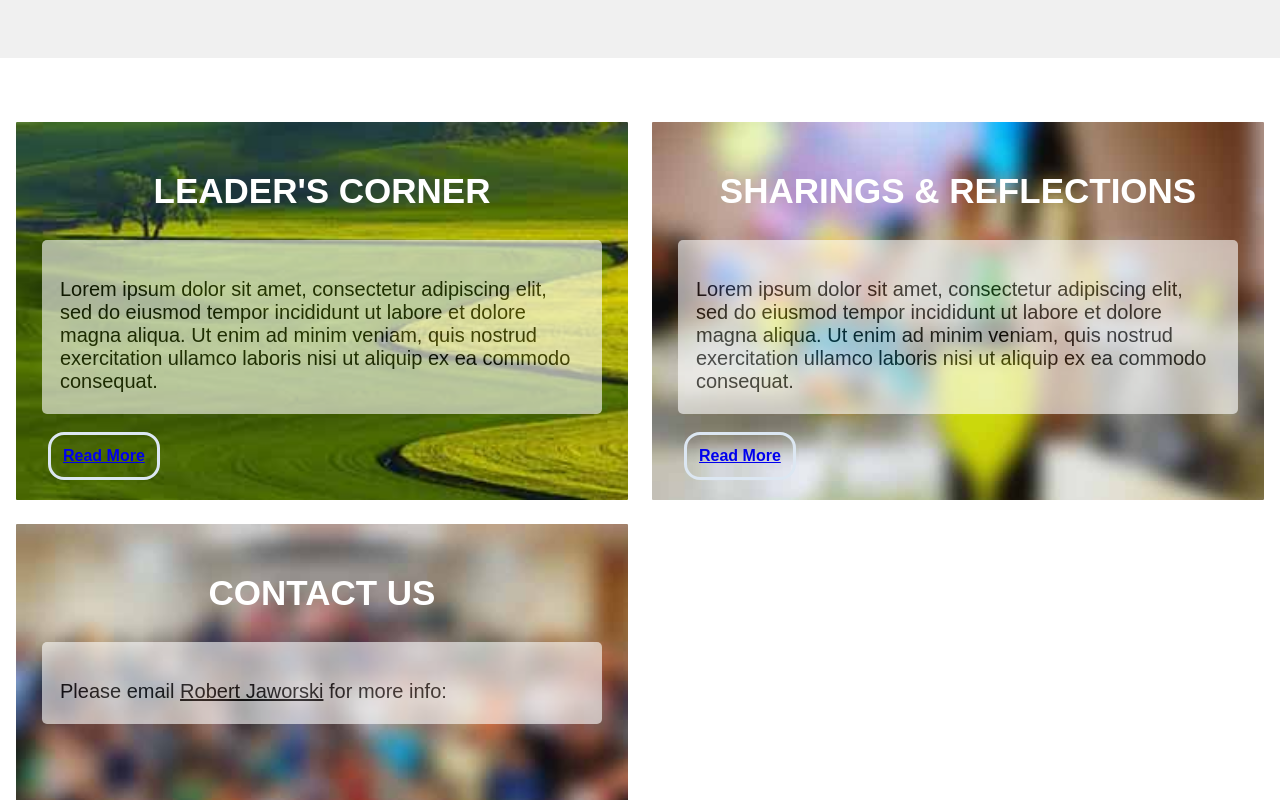
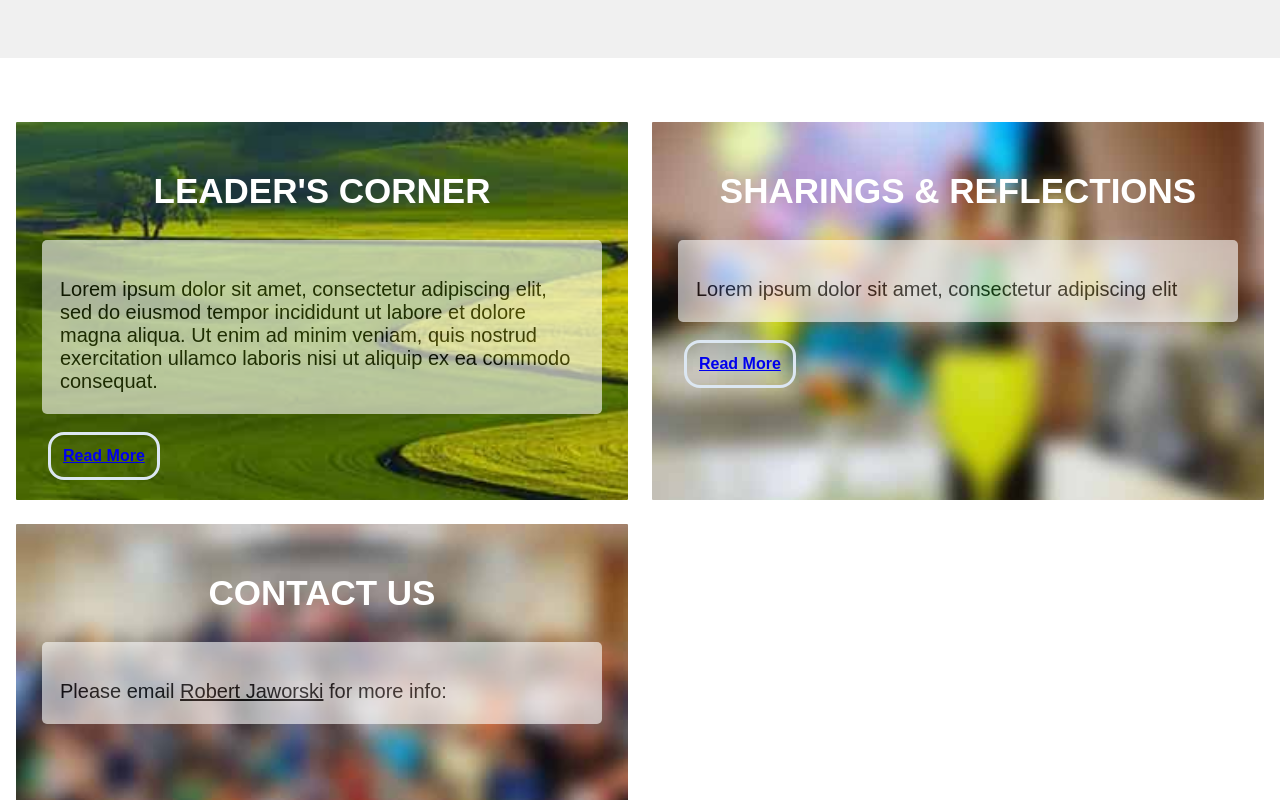
Before and after one commit to dmoralestech/gods-light, a React (Create React App) app: page / in a window 1280 px wide. Shown: the part 3240-4040 px from the top of the page. Built offline with nearby package versions, Linux system fonts and the light colour scheme; a web font is replaced by a local one.

Commit message:
refactor Panel

```diff
--- a/src/App.js
+++ b/src/App.js
@@ -132,6 +132,13 @@ const EventList = () => (
   </ul>
 );
 
+const ContactUs = () => (
+  <p>
+    Please email <a className="email" href="mailto:jawo@ginebra.com?Subject=Ginebra">Robert
+    Jaworski</a> for more info:
+  </p>
+);
+
 const Main = () => (
   <div className="main">
     <SectionRow title='God’s Light is a family-based covenant community in Sydney, Australia'
@@ -154,55 +161,18 @@ const Main = () => (
     <div className="wrapper">
       <Panel title="Announcements" className="panel4" text="Easter celebration would be this Sunday 1st April at 11:30am at Epping."/>
       <Panel title="What's coming up?" className="panel4" text={<EventList/>} buttonLink="" buttonLabel />
-      {/*<Panel title="" className="" text="" buttonLink="" buttonLabel />*/}
+
     </div>
 
     <SectionRow title="Come! You are welcome to join us"
                 text="We meet twice a month, 1st and 3rd Sunday of the week. Hope to see you there!"/>
 
     <div className="wrapper">
-      <header className="panel1">
-        <h2>Leader's Corner</h2>
-        <div className="box-text-area">
-          <p className="box-text">
-            Lorem ipsum dolor sit amet, consectetur adipiscing elit, sed do eiusmod tempor incididunt ut labore et
-            dolore magna aliqua. Ut enim ad minim veniam, quis nostrud exercitation ullamco laboris nisi ut aliquip ex
-            ea commodo consequat.
-          </p>
-        </div>
-        <button
-          type="button"
-          className="btn"
-        >
-          <Link to='/missing'>Read More</Link>
-        </button>
-      </header>
-      <header className="panel3">
-        <h2>Sharings & Reflections</h2>
-        <div className="box-text-area">
-          <p>
-            Lorem ipsum dolor sit amet, consectetur adipiscing elit, sed do eiusmod tempor incididunt ut labore et
-            dolore magna aliqua. Ut enim ad minim veniam, quis nostrud exercitation ullamco laboris nisi ut aliquip ex
-            ea commodo consequat.
-          </p>
-        </div>
-        <button
-          type="button"
-          className="btn"
-        >
-          <Link to='/missing'>Read More</Link>
-        </button>
-      </header>
-
-      <header className="panel5">
-        <h2> Contact Us </h2>
-        <div className="box-text-area">
-          <p className="box-text">
-            Please email <a className="email" href="mailto:jawo@ginebra.com?Subject=Ginebra">Robert
-            Jaworski</a> for more info:
-          </p>
-        </div>
-      </header>
+      <Panel title="Leader's Corner" className="panel1" text="Lorem ipsum dolor sit amet, consectetur adipiscing elit, sed do eiusmod tempor incididunt ut labore et
+       dolore magna aliqua. Ut enim ad minim veniam, quis nostrud exercitation ullamco laboris nisi ut aliquip ex
+       ea commodo consequat." buttonLink="/missing" buttonLabel="Read More" />
+      <Panel title="Sharings & Reflections" className="panel3" text="Lorem ipsum dolor sit amet, consectetur adipiscing elit" buttonLink="/missing" buttonLabel="Read More" />
+      <Panel title="Contact Us" className="panel5" text={<ContactUs/>} buttonLink="" buttonLabel />
     </div>
 
   </div>
```
